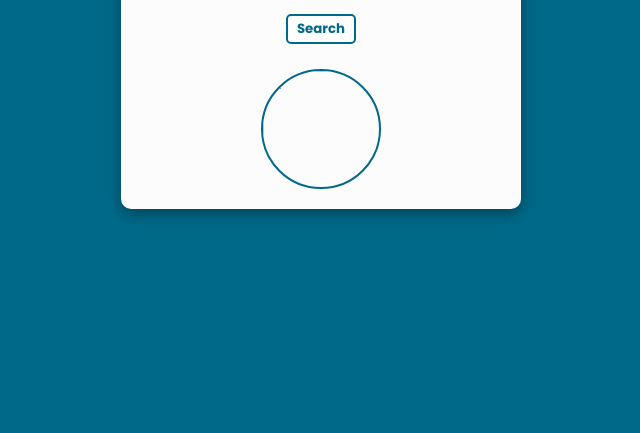
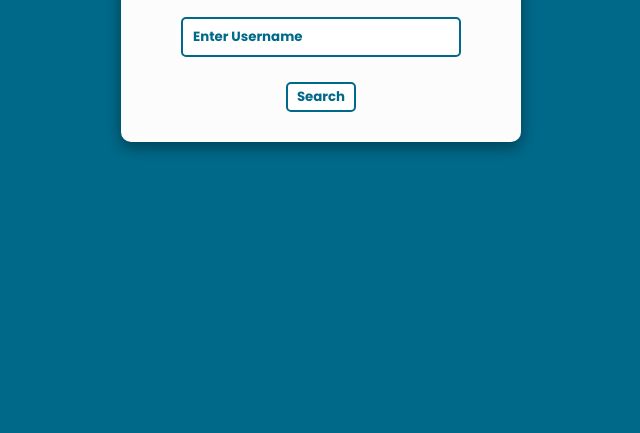
Before and after one commit to arsalan-kazmi/Github-Finder, a plain HTML site: page index.html in a window 1280 px wide. Shown: the part 367-800 px from the top of the page, without its empty margins (319-959 px from the left). Drawn offline with Linux system fonts and the light colour scheme.

Commit message:
Fixed CSS

```diff
--- a/index.html
+++ b/index.html
@@ -16,11 +16,10 @@
 
     <button>Search</button>
 
-    <img src="" alt="" id="profile-pic" />
-
     <p class="not-found" </p>
 
     <div class="hidden">
+      <div style="text-align: center;" "img-center"><img src="" alt="" id="profile-pic" /></div>
       <p class="name"></p>
       <p class="bio"></p>
       <p class="repos"></p>
--- a/style.css
+++ b/style.css
@@ -11,7 +11,6 @@ body {
   display: flex;
   justify-content: center;
   align-items: center;
-  overflow: hidden;
   background: #006989;
   width: 100%;
   height: 100vh;
@@ -22,11 +21,12 @@ body {
   display: flex;
   flex-direction: column;
   align-items: center;
-  width: 400px;
-  max-height: 550px;
+  min-width: 400px;
+  max-width: fit-content;
+  max-height: fit-content;
   border-radius: 10px;
   padding: 5px;
-  box-shadow: rgba(0, 0, 0, 0.35) 0px 5px 15px;
+  box-shadow: rgba(0, 0, 0, 0.4) 0px 5px 15px;
 }
 
 .hidden {
```
